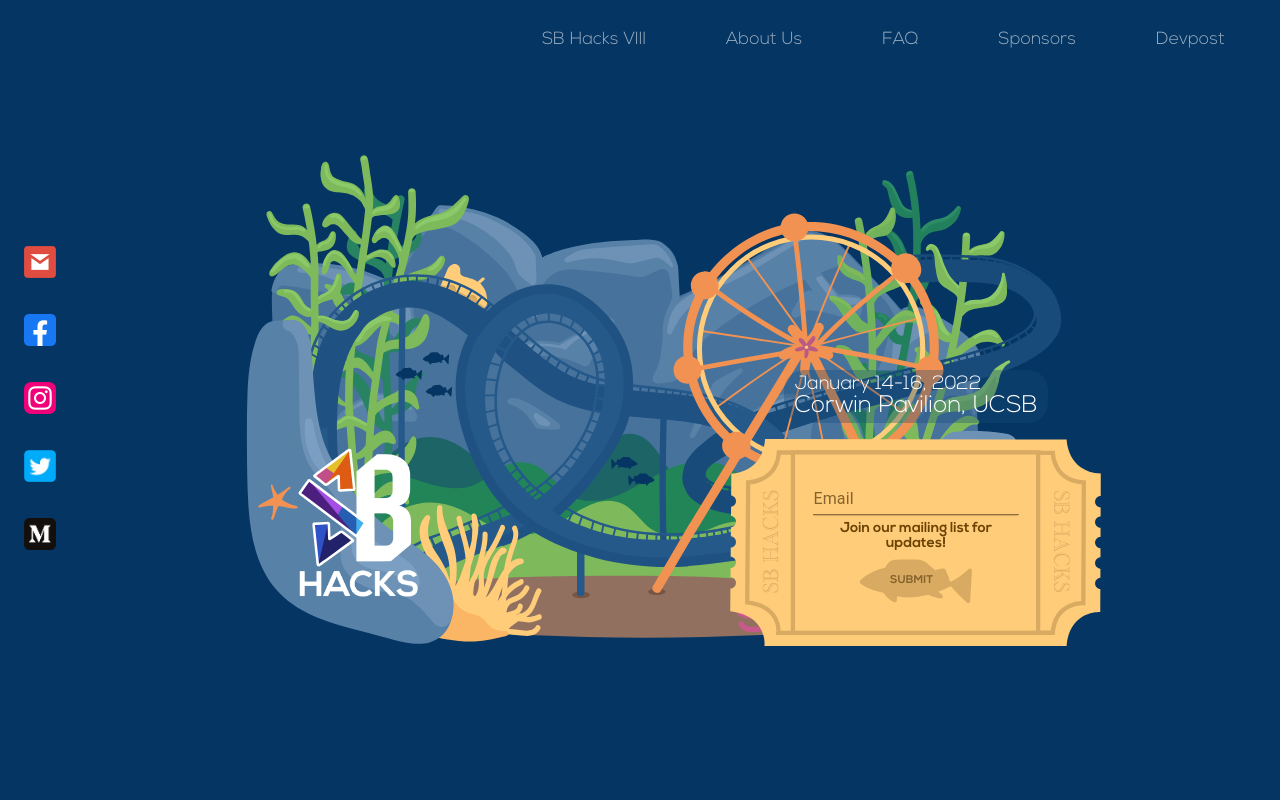
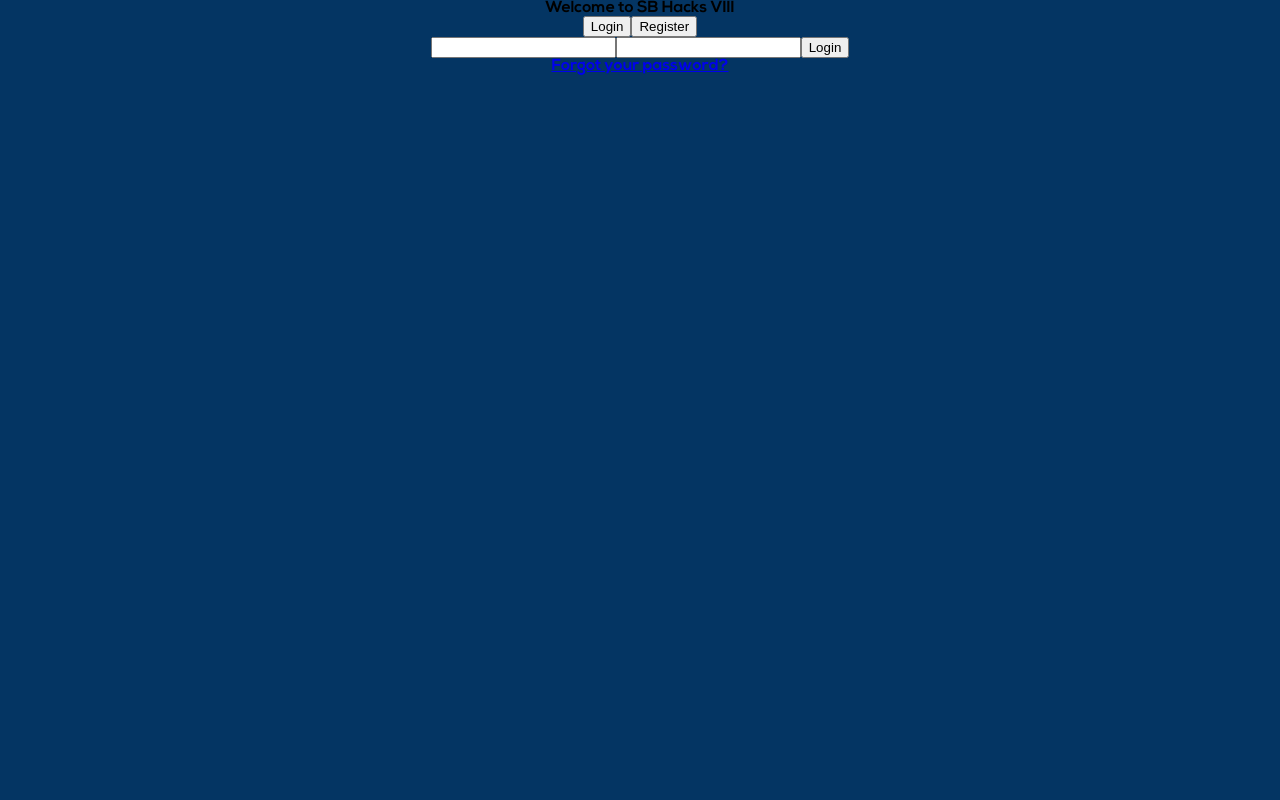
Before and after one commit to sbhacks-org/sbhacks-viii-site, a React (Create React App) app in the folder sbhacks-viii-frontend/: page /login in a window 1280 px wide. Shown: the top 800 px of the page. Built offline with nearby package versions, Linux system fonts and the light colour scheme; no server answers.

Commit message:
Made login, register page functionality work

```diff
--- a/sbhacks-viii-frontend/package.json
+++ b/sbhacks-viii-frontend/package.json
@@ -8,8 +8,8 @@
     "@testing-library/react": "^11.2.7",
     "@testing-library/user-event": "^12.8.3",
     "axios": "^0.21.1",
+    "firebase": "^9.0.0",
     "node-sass": "^6.0.1",
-    "firebase": "^9.0.0",
     "query-string": "^4.3.4",
     "react": "^17.0.2",
     "react-dom": "^17.0.2",
@@ -17,6 +17,7 @@
     "react-router": "^5.2.0",
     "react-router-dom": "^5.2.0",
     "react-scripts": "^4.0.3",
+    "sass-loader": "^7.1.0",
     "source-sans": "^3.28.0",
     "source-sans-pro": "^3.6.0",
     "web-vitals": "^1.1.2"
--- a/sbhacks-viii-frontend/src/App.js
+++ b/sbhacks-viii-frontend/src/App.js
@@ -13,6 +13,7 @@
 import { ThemeProvider, createMuiTheme } from "@material-ui/core/styles";
 import NavBar from "./components/NavBar";
 import FAQ from "./components/Faq";
+import ResetPassword from "./components/ResetPassword";
 
 import axios from "axios";
 
@@ -39,8 +40,11 @@
         <Route path="/unsubscribe">
           <UnsubscribePage />
         </Route>
-        <Route path="/authentication">
+        <Route path="/login">
           <AuthenticationPage />
+        </Route>
+        <Route path='/resetpassword'>
+          <ResetPassword/>
         </Route>
         <Route path="/">
           <div class="content">
--- a/sbhacks-viii-frontend/src/components/AuthenticationPage.js
+++ b/sbhacks-viii-frontend/src/components/AuthenticationPage.js
@@ -1,4 +1,6 @@
 import React, { useEffect, useState } from "react";
+import axios from 'axios';
+import { Link } from "react-router-dom";
 
 import {
   getAuth,
@@ -11,9 +13,10 @@
 } from "firebase/auth";
 
 import { getStorage, ref, uploadBytes, getDownloadURL } from "firebase/storage";
+import "../styles/AuthenticationPage.css";
 
 const AuthenticationPage = (props) => {
-  useEffect(() => {}, []);
+  useEffect(() => { }, []);
   const [showLogin, setShowLogin] = useState(true);
   const [email, setEmail] = useState("");
   const [resume, setResume] = useState(undefined);
@@ -45,6 +48,7 @@
         console.log(user);
 
         // TO DO: Update last signed in time through backend
+        axios.post("/userdb/login", {uid: user.uid});
         // ...
       })
       .catch((error) => {
@@ -67,12 +71,13 @@
         sendEmailVerification(auth.currentUser).then(() => {
           // Email verification sent!
           // ...
-          console.log("verificaiton email sent");
+          console.log("verification email sent");
         });
 
         console.log(user.uid); // use this for identifying user in backend
 
         // TO DO: add to db
+        axios.post("/userdb/register", {uid: user.uid, emailAddress: email});
       })
       .catch((error) => {
         const errorCode = error.code;
@@ -81,22 +86,7 @@
         // ..
       });
   };
-  const resetPassword = (e, email) => {
-    e.preventDefault();
-    const auth = getAuth();
-    sendPasswordResetEmail(auth, email)
-      .then(() => {
-        // Password reset email sent!
-        // ..
-        console.log("password email reset sent");
-      })
-      .catch((error) => {
-        const errorCode = error.code;
-        const errorMessage = error.message;
-        console.log(errorCode + " | " + errorMessage);
-        // ..
-      });
-  };
+
 
   const update = (e, set) => {
     e.preventDefault();
@@ -128,8 +118,9 @@
   };
 
   return (
-    <div>
-      <button
+    <div id='landingPage'>
+      <div className='title'>Welcome to SB Hacks VIII</div>
+      <div><button
         onClick={() => {
           setShowLogin(true);
         }}
@@ -143,6 +134,7 @@
         >
           Register
         </button>
+      </div>
       {showLogin ? (
         <AuthenticationForm handlesubmit={loginSubmit} submitTxt="Login" />
       ) : (
@@ -151,18 +143,12 @@
           submitTxt="Register"
         />
       )}
-      <form>
-        <input
-          type="email"
-          value={email}
-          onChange={(e) => update(e, setEmail)}
-        />
-        <button onClick={(e) => resetPassword(e, email)}>Reset Password</button>
-      </form>
-      <form>
+      <Link to='resetpassword'>Forgot your password?</Link>
+
+      {/* <form>
         <input type="file" onChange={(e) => setResume(e.target.files[0])} />
         <button onClick={(e) => uploadResume(e)}>Submit Resume</button>
-      </form>
+      </form> */}
     </div>
   );
 };
--- /dev/null
+++ b/sbhacks-viii-frontend/src/components/ResetPassword.js
@@ -0,0 +1,48 @@
+import React, { useState } from 'react';
+import {
+    getAuth,
+    sendPasswordResetEmail,
+} from "firebase/auth";
+import { Link } from 'react-router-dom';
+
+const ResetPassword = () => {
+    const [email, setEmail] = useState('');
+
+    const resetPassword = (e, email) => {
+        e.preventDefault();
+        const auth = getAuth();
+        sendPasswordResetEmail(auth, email)
+            .then(() => {
+                // Password reset email sent!
+                // ..
+                console.log("password email reset sent");
+            })
+            .catch((error) => {
+                const errorCode = error.code;
+                const errorMessage = error.message;
+                console.log(errorCode + " | " + errorMessage);
+                // ..
+            });
+    };
+    const update = (e, set) => {
+        e.preventDefault();
+        set(e.target.value);
+    };
+
+
+    return (
+        <div>
+            <form>
+                <input
+                    type="email"
+                    value={email}
+                    onChange={(e) => update(e, setEmail)}
+                />
+                <button onClick={(e) => resetPassword(e, email)}>Reset Password</button>
+            </form>
+            <Link to='login'>Login</Link>
+        </div>
+    )
+}
+
+export default ResetPassword;
```
Also changed, not shown: sbhacks-viii-frontend/src/styles/AuthenticationPage.css (added), 1 other file (tests, documents, lock files or other folders). Lines whose indentation alone changed are shown as unchanged.
